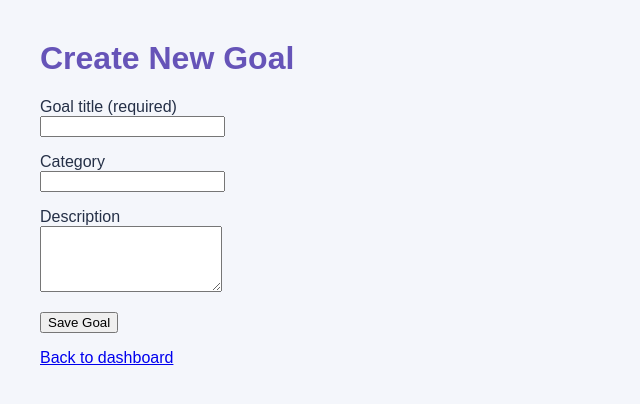
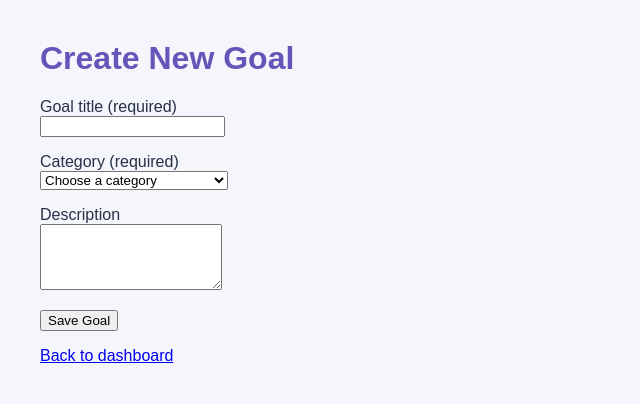
Before and after one commit to brielle-shepard/personal-life-dashboard, a Flask app: page /goals/new in a window 1280 px wide. Shown: the top 404 px of the page, without its empty margins (0-640 px from the left). Run offline with Flask 3, Linux system fonts and the light colour scheme.

Commit message:
added goal creation with a (required) category dropdown and validation

```diff
--- a/app.py
+++ b/app.py
@@ -1,12 +1,22 @@
 import sqlite3
 from pathlib import Path
-from flask import Flask, render_template, request
+from flask import Flask, render_template, request, redirect, url_for
 
 app = Flask(__name__)
 
 BASE_DIR = Path(__file__).resolve().parent
 DB_PATH = BASE_DIR / "planner.db"
 
+GOAL_CATEGORIES = [
+    "Professional Development",
+    "Education",
+    "Health & Wellness",
+    "Financial",
+    "Auto Care and Maintenance",
+    "Personal Development",
+    "Relationships",
+    "Home & Lifestyle",
+]
 
 def get_goals():
     connection = sqlite3.connect(DB_PATH)
@@ -43,6 +53,23 @@ def get_goals():
     finally:
         connection.close()
 
+def create_goal(title, category, description):
+    connection = sqlite3.connect(DB_PATH)
+
+    try:
+        connection.execute("PRAGMA foreign_keys = ON")
+
+        connection.execute(
+            """
+            INSERT INTO goals (title, category, description)
+            VALUES (?, ?, ?)
+            """,
+            (title, category, description)
+        )
+
+        connection.commit()
+    finally:
+        connection.close()
 
 @app.route("/")
 def home():
@@ -56,10 +83,19 @@ def new_goal():
 
     if request.method == "POST":
         title = request.form.get("title", "").strip()
+        category = request.form.get("category", "").strip()
+        description = request.form.get("description", "").strip()
 
         if not title:
             message = "Please enter a goal title."
+        elif category not in GOAL_CATEGORIES:
+            message = "Please select a valid category."
         else:
-            message = f'Received goal: "{title}". Nothing saved yet.'
+            create_goal(title, category, description)
+            return redirect(url_for("home"))
 
-    return render_template("new_goal.html", message=message)
+    return render_template(
+        "new_goal.html",
+        message=message,
+        categories=GOAL_CATEGORIES
+    )
--- a/templates/new_goal.html
+++ b/templates/new_goal.html
@@ -20,9 +20,20 @@
             </p>
 
             <p>
-                <label for="category">Category</label><br>
-                <input type="text" id="category" name="category">
-            </p>
+    <label for="category">Category (required)</label><br>
+    <select id="category" name="category" required>
+        <option value="">Choose a category</option>
+
+        {% for category in categories %}
+            <option value="{{ category }}"
+                    {% if request.form.get('category') == category %}
+                    selected
+                    {% endif %}>
+                {{ category }}
+            </option>
+        {% endfor %}
+    </select>
+</p>
 
             <p>
                 <label for="description">Description</label><br>
```
